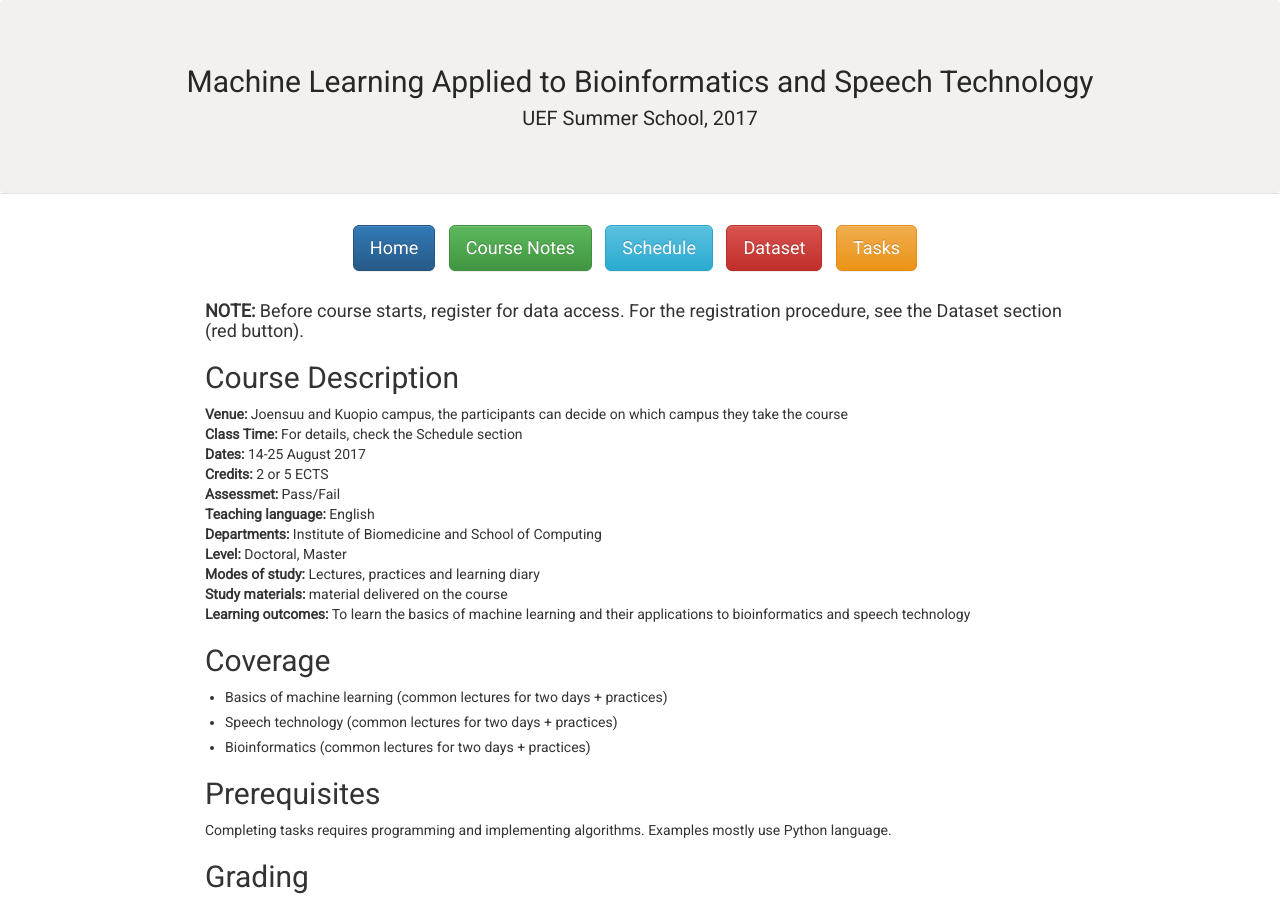
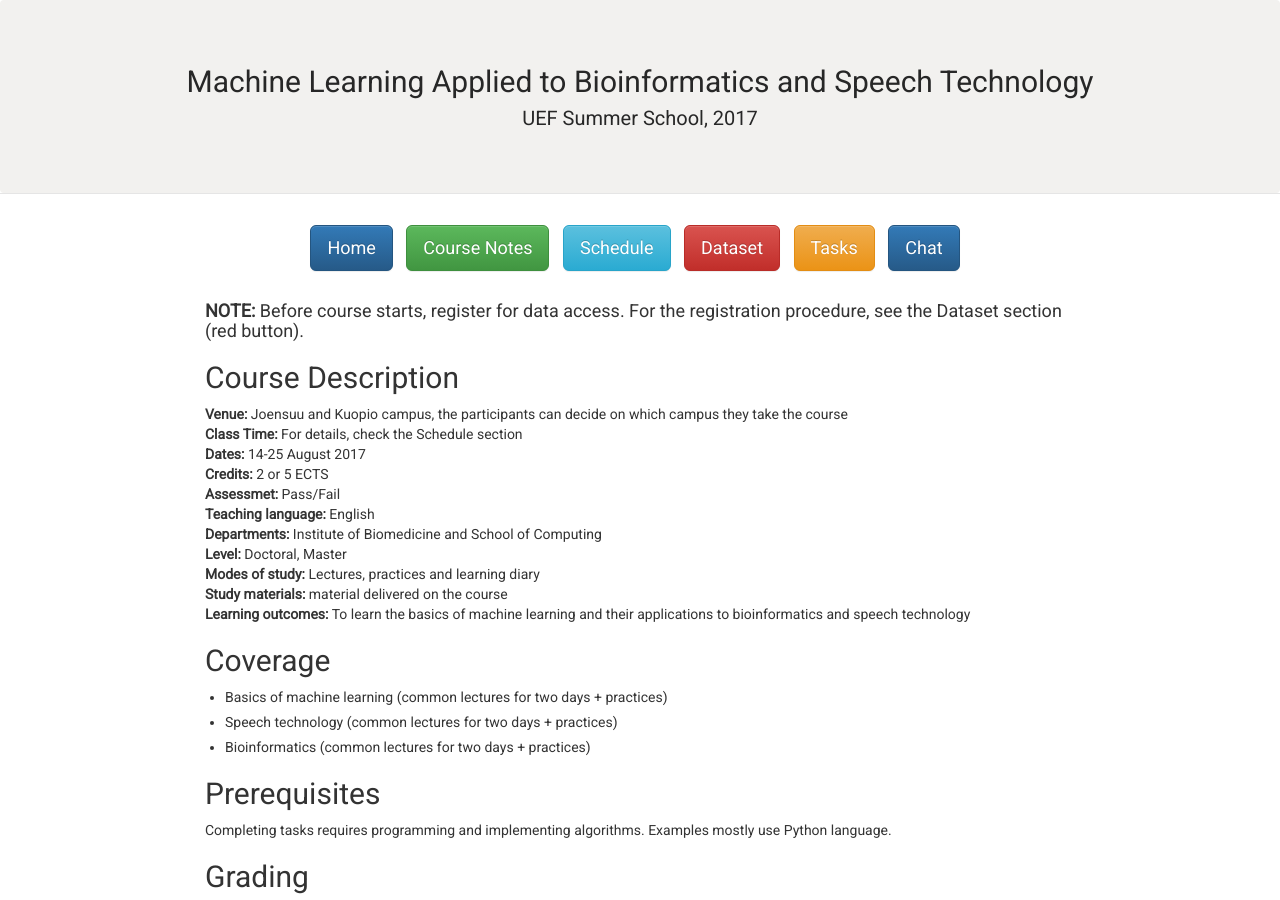
Before and after one commit to abrahamwoubie/Summer_School_RL, a Jekyll site: the page built from index.md, in a window 1280 px wide and 900 px high. Built offline with Jekyll 4.4.1, drawn with Linux system fonts in a browser that asks for light colours; nearby versions of some CDN libraries.

Commit message:
Added chat button

```diff
--- a/_includes/buttons.html
+++ b/_includes/buttons.html
@@ -14,6 +14,9 @@
   <a href="{{ site.url }}/{{ site.baseurl }}/tasks" style="margin-right:10px">
     <button type="button" class="btn btn-warning btn-lg">Tasks</button>
   </a>
+  <a href="{{ site.url }}/{{ site.baseurl }}/chat" style="margin-right:10px">
+    <button type="button" class="btn btn-primary btn-lg">Chat</button>
+  </a>
   <!--
   <a href="" style="margin-right:10px">
     <button type="button" class="btn btn-warning btn-lg">Assignments</button>
```
